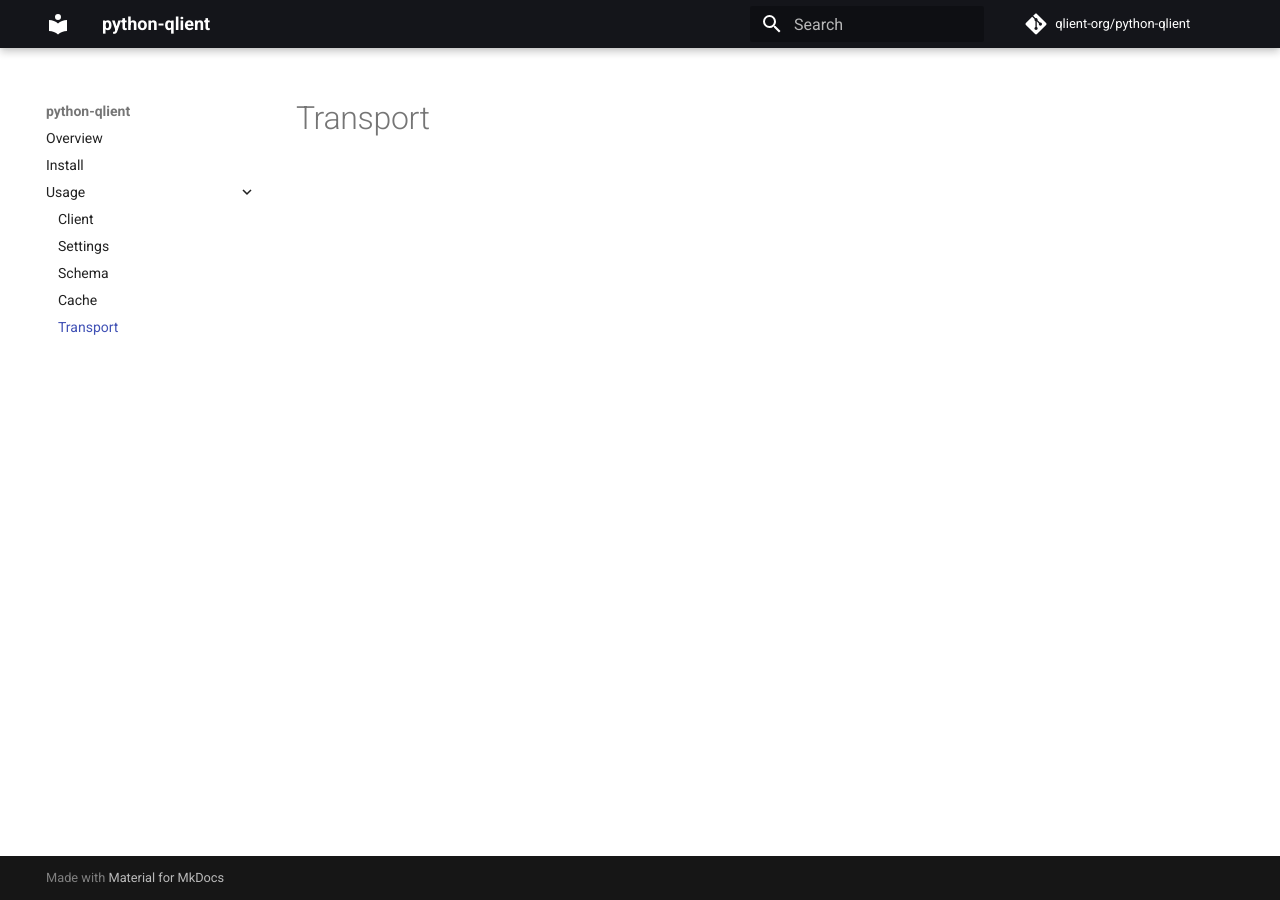
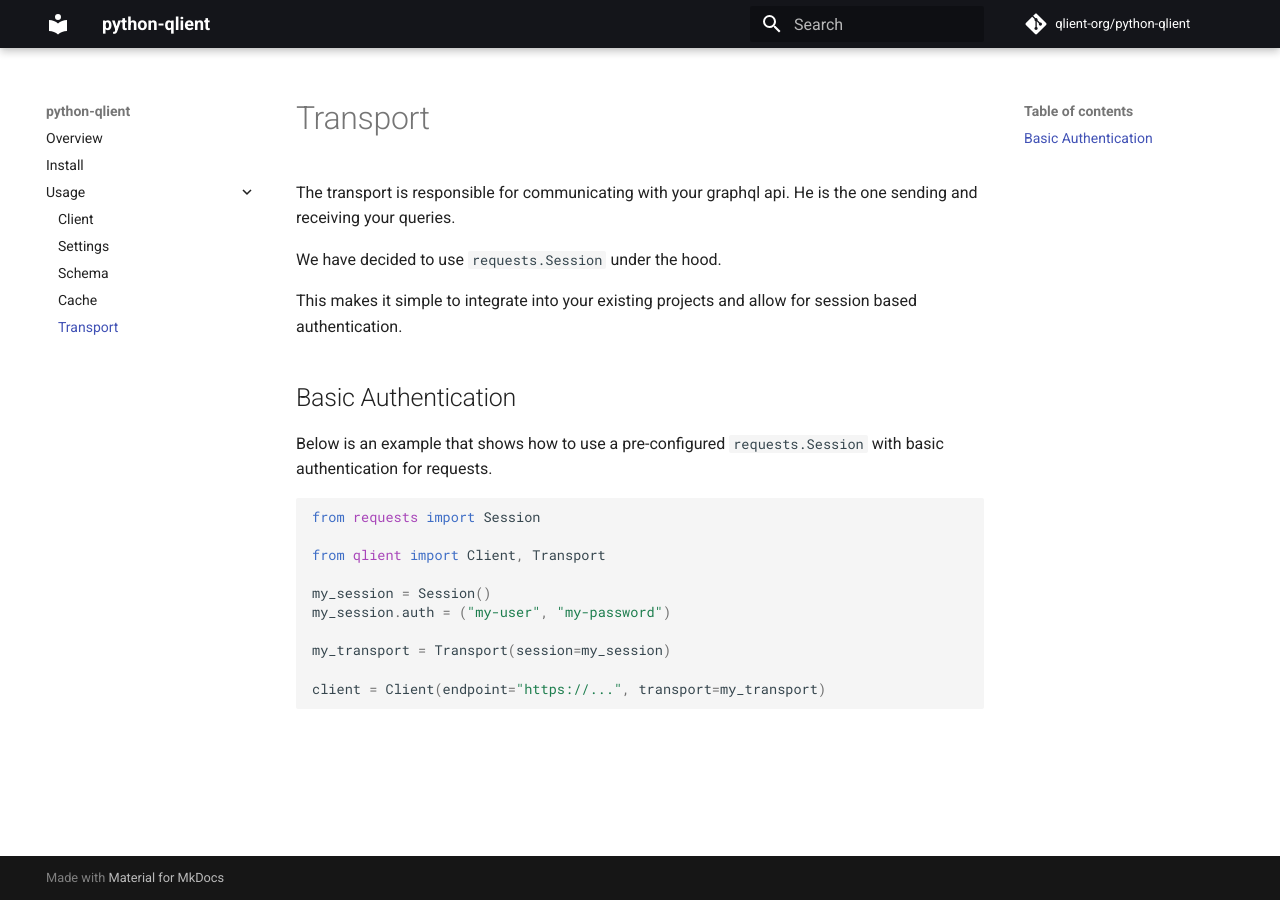
Before and after one commit to qlient-org/python-qlient, an MkDocs documentation site: the page built from docs/usage/transport.md, in a window 1280 px wide. Built offline with MkDocs 1.6.1 and Material for MkDocs 9.7.7, drawn with Linux system fonts in a browser that asks for light colours; comment, search, counter and statistics services are not loaded.

Commit message:
rework transport

`````diff
--- a/docs/usage/transport.md
+++ b/docs/usage/transport.md
@@ -1 +1,24 @@
 # Transport
+
+The transport is responsible for communicating with your graphql api. He is the one sending and receiving your queries.
+
+We have decided to use ``requests.Session`` under the hood.
+
+This makes it simple to integrate into your existing projects and allow for session based authentication.
+
+## Basic Authentication
+
+Below is an example that shows how to use a pre-configured ``requests.Session`` with basic authentication for requests.
+
+````python
+from requests import Session
+
+from qlient import Client, Transport
+
+my_session = Session()
+my_session.auth = ("my-user", "my-password")
+
+my_transport = Transport(session=my_session)
+
+client = Client(endpoint="https://...", transport=my_transport)
+````
--- a/qlient/__init__.py
+++ b/qlient/__init__.py
@@ -6,3 +6,4 @@
 """
 from qlient.client import Client
 from qlient.schema import Schema
+from qlient.transport import Transport
`````
Also changed, not shown: 4 other files.
